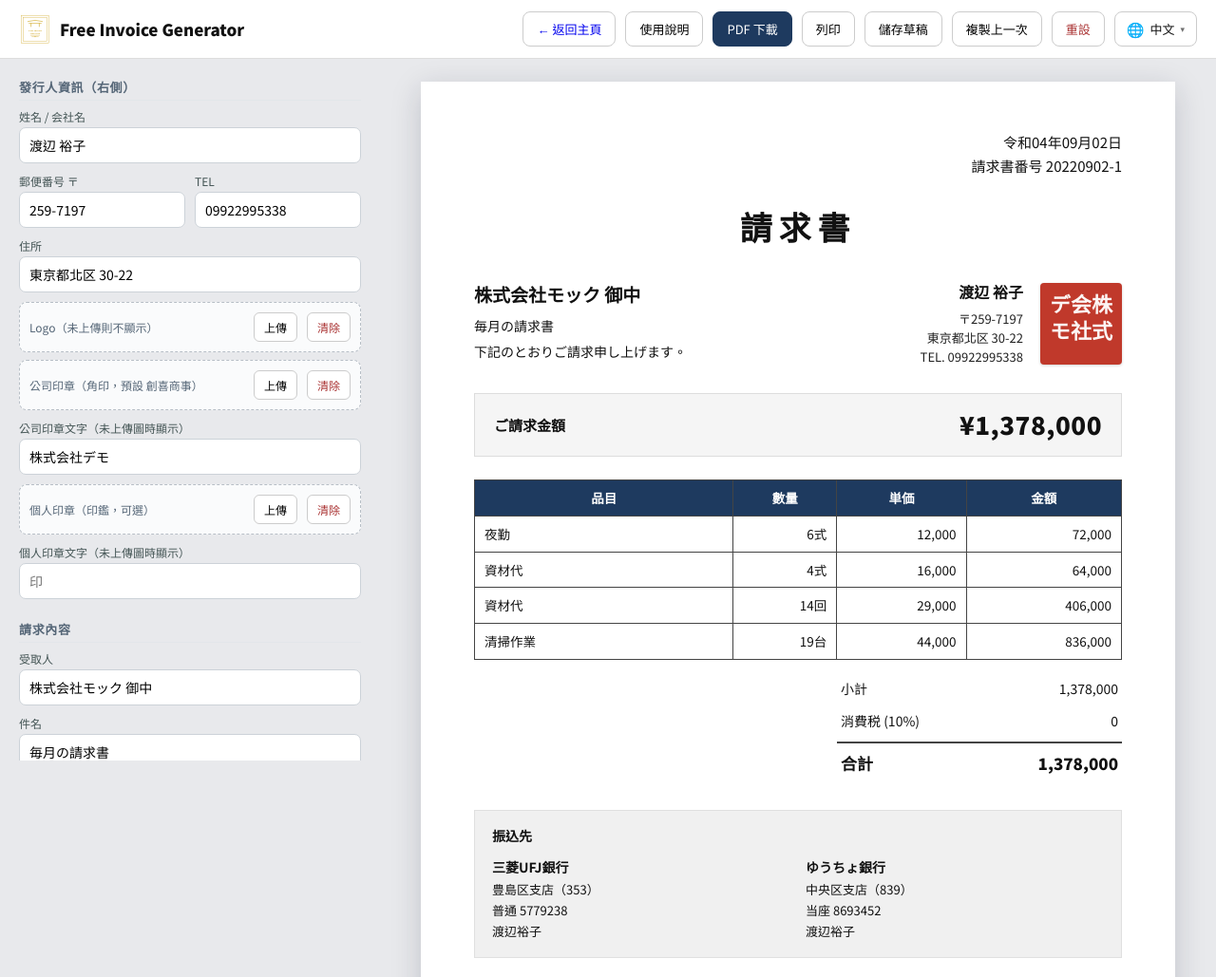
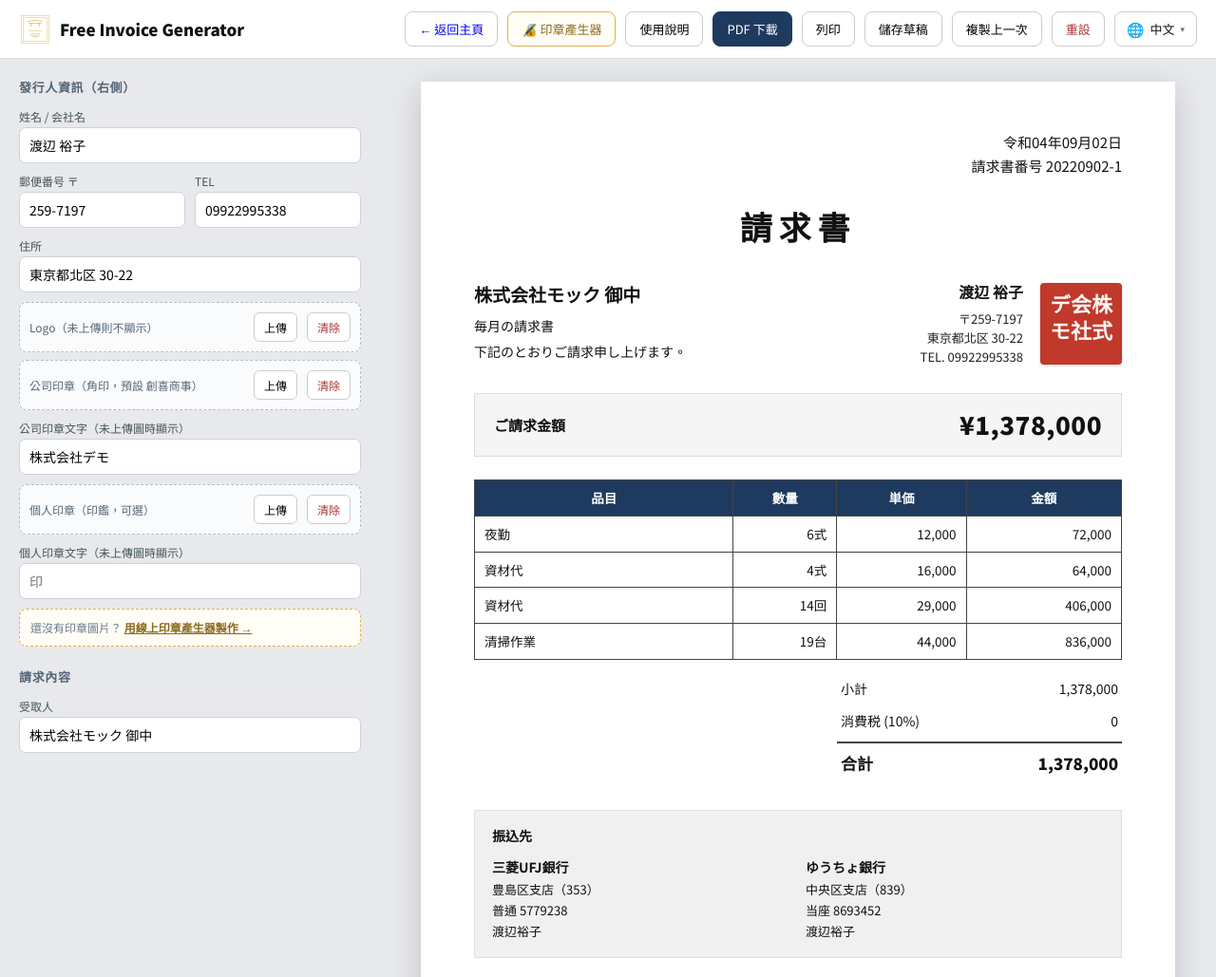
Before and after one commit to takayashoshi888/free-invoice-generator, a plain HTML site: page seikyusho.html in a window 1280 px wide. Shown: the top 1029 px of the page at 95% size. Drawn offline with nearby package versions, Linux system fonts and the light colour scheme.

Commit message:
Add seal-generator entry (sealkit.app) to toolbar, seal form and landing nav
- seikyusho.html: new toolbar button + contextual hint beside the seal upload
  fields, both opening https://sealkit.app/kaishain in a new tab
  (target="_blank" with rel="noopener noreferrer"); gold-accent styling
  (.btn.sealgen / .sealgen-hint) matching the brand #D4AF37
- index.html: same entry in the landing-page nav; add .btn.sealgen styling
- index.html: fix the help button missing data-i18n="nav_help", which left it
  untranslated in Japanese mode
- i18n: add toolbar_sealgen / sealgen_hint / sealgen_hint_link (zh+ja) and
  nav_sealgen (zh+ja)
- README.md: document the new entry and add usage step 6
- add .gitignore for local secrets, AI tooling metadata and deploy artifacts

```diff
--- a/seikyusho.html
+++ b/seikyusho.html
@@ -44,6 +44,18 @@
   .btn.primary { background: #1e3a5f; color: #fff; border-color: #1e3a5f; }
   .btn.primary:hover { background: #16304f; }
   .btn.danger { color: #a33; }
+
+  /* 印章產生器入口（外部工具，金色點綴以提升辨識度） */
+  .btn.sealgen { border-color: #e2b04a; color: #8a6a1f; background: #fffdf5; }
+  .btn.sealgen:hover { background: #fff6e0; border-color: #d4af37; }
+
+  /* 表單內：印章產生器的情境提示 */
+  .sealgen-hint {
+    margin: 10px 0 4px; font-size: 12px; line-height: 1.65; color: #6a788c;
+    background: #fffdf5; border: 1px dashed #e2b04a; border-radius: 8px; padding: 9px 11px;
+  }
+  .sealgen-hint a { color: #8a6a1f; font-weight: 700; text-decoration: underline; }
+  .sealgen-hint a:hover { color: #6d520f; }
 
   /* ---------- 語言切換（小地球） ---------- */
   .lang-switch { position: relative; }
@@ -437,6 +449,7 @@
   <div class="toolbar no-print">
     <span class="brand"><svg class="logo-mark" viewBox="0 0 512 512" xmlns="http://www.w3.org/2000/svg"><defs><style>.gold-line{stroke:#D4AF37;fill:none;stroke-width:6;}.gold-fill{fill:#D4AF37;}.torii-line{stroke:#D4AF37;stroke-width:10;stroke-linecap:round;}.title-text{fill:#D4AF37;font-family:"Noto Serif JP","Times New Roman",serif;font-weight:700;}.sub-text{fill:#D4AF37;font-family:"Noto Sans JP","Helvetica",sans-serif;letter-spacing:4px;}</style></defs><rect x="40" y="40" width="432" height="432" class="gold-line"/><rect x="70" y="70" width="372" height="372" class="gold-line"/><path d="M140 130 Q256 90 372 130" class="torii-line" fill="none"/><line x1="160" y1="160" x2="352" y2="160" class="torii-line"/><line x1="190" y1="160" x2="190" y2="210" class="torii-line"/><line x1="322" y1="160" x2="322" y2="210" class="torii-line"/><text x="256" y="280" text-anchor="middle" font-size="40" class="title-text">Free Invoice</text><text x="256" y="325" text-anchor="middle" font-size="20" class="sub-text">GENERATOR</text><line x1="180" y1="350" x2="332" y2="350" class="gold-line"/><line x1="200" y1="370" x2="312" y2="370" class="gold-line"/><polygon points="256,360 266,370 256,380 246,370" class="gold-fill"/></svg> Free Invoice Generator</span>
     <a class="btn" href="index.html" data-i18n="back_home">← 返回主頁</a>
+    <a class="btn sealgen" href="https://sealkit.app/kaishain" target="_blank" rel="noopener noreferrer" data-i18n="toolbar_sealgen">🔏 印章產生器</a>
     <button class="btn" onclick="openHelp()" data-i18n="toolbar_help">使用說明</button>
     <button class="btn primary" onclick="downloadPDF()" data-i18n="toolbar_pdf">PDF 下載</button>
     <button class="btn" onclick="window.print()" data-i18n="toolbar_print">列印</button>
@@ -499,6 +512,12 @@
       <div class="field" style="margin-top:10px">
         <label data-i18n="lbl_personal_seal_text">個人印章文字（未上傳圖時顯示）</label>
         <input id="personal-seal-text" placeholder="印">
+      </div>
+
+      <!-- 印章產生器：沒有印章圖檔時可先線上製作再回來上傳 -->
+      <div class="sealgen-hint">
+        <span data-i18n="sealgen_hint">還沒有印章圖片？</span>
+        <a href="https://sealkit.app/kaishain" target="_blank" rel="noopener noreferrer" data-i18n="sealgen_hint_link">用線上印章產生器製作 →</a>
       </div>
 
       <h2 data-i18n="sec_content">請求內容</h2>
@@ -580,6 +599,8 @@ const I18N = {
     page_title: 'Free Invoice Generator | 免費請求書產生器',
     toolbar_help: '使用說明', toolbar_pdf: 'PDF 下載', toolbar_print: '列印', back_home: '← 返回主頁',
     toolbar_save: '儲存草稿', toolbar_dup: '複製上一次', toolbar_reset: '重設',
+    toolbar_sealgen: '🔏 印章產生器',
+    sealgen_hint: '還沒有印章圖片？', sealgen_hint_link: '用線上印章產生器製作 →',
     help_title: '使用說明',
     help_li1_b: '填寫發行人資訊', help_li1: '輸入姓名 / 会社名、郵便番号、住所、TEL。',
     help_li2_b: '設定印章', help_li2: '上傳或填寫「公司印章（角印）」與「個人印章（印鑑）」；亦可上傳 Logo。',
@@ -612,6 +633,8 @@ const I18N = {
     page_title: 'Free Invoice Generator | 請求書作成ツール',
     toolbar_help: '使い方', toolbar_pdf: 'PDFダウンロード', toolbar_print: '印刷', back_home: '← ホームに戻る',
     toolbar_save: '下書き保存', toolbar_dup: '前回を複製', toolbar_reset: 'リセット',
+    toolbar_sealgen: '🔏 印鑑ジェネレーター',
+    sealgen_hint: '印鑑画像がまだない場合は', sealgen_hint_link: 'オンライン印鑑ジェネレーターで作成 →',
     help_title: '使い方',
     help_li1_b: '発行者情報を入力', help_li1: '氏名／会社名、郵便番号、住所、TELを入力。',
     help_li2_b: '印鑑を設定', help_li2: '「会社印（角印）」と「個人印鑑」をアップロードまたは入力。ロゴも可。',
```
Also changed, not shown: index.html (+8 -3 lines), 2 other files.
